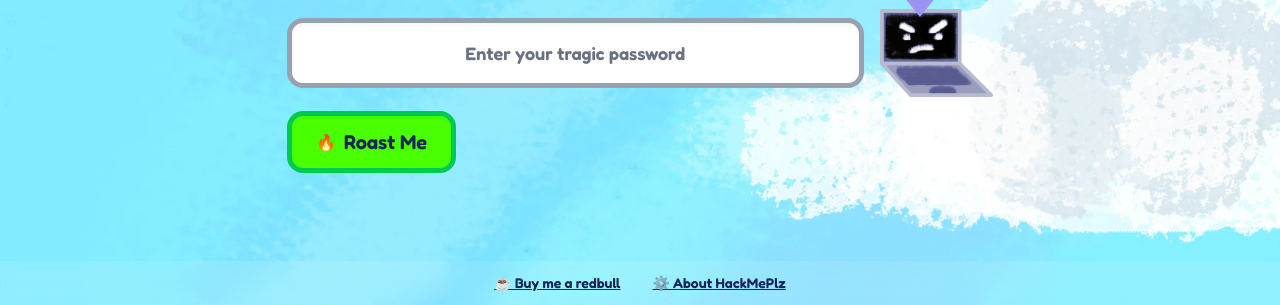
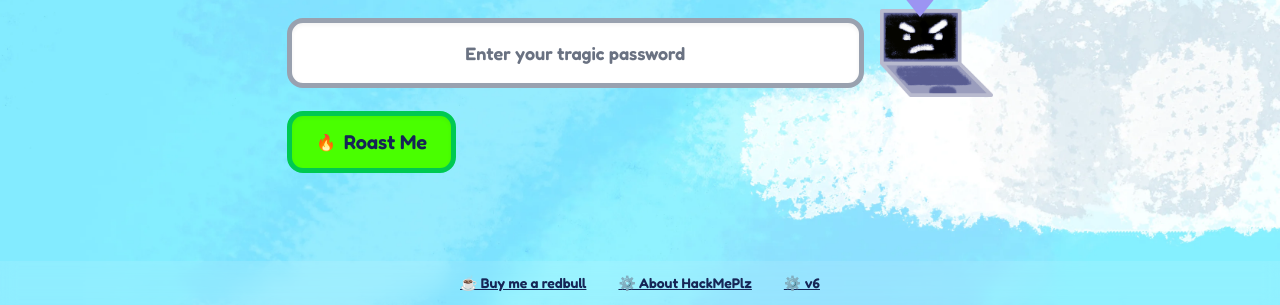
Before and after one commit to igsz0/HackMePlz, a website: page index.html in a window 1280 px wide. Shown: the part 495-800 px from the top of the page. Drawn offline with Linux system fonts and the light colour scheme.

Commit message:
added a version thingy

```diff
--- a/index.html
+++ b/index.html
@@ -94,6 +94,11 @@
         <a href="./src/about.html" class="underline px-4 hover:text-blue-800 transition"
           >⚙️ About HackMePlz</a
         >
+
+
+                <a href="./src/about.html" class="underline px-4 hover:text-blue-800 transition"
+          >⚙️ v6</a
+        >
         </div>
       </footer>
     </main>
```
